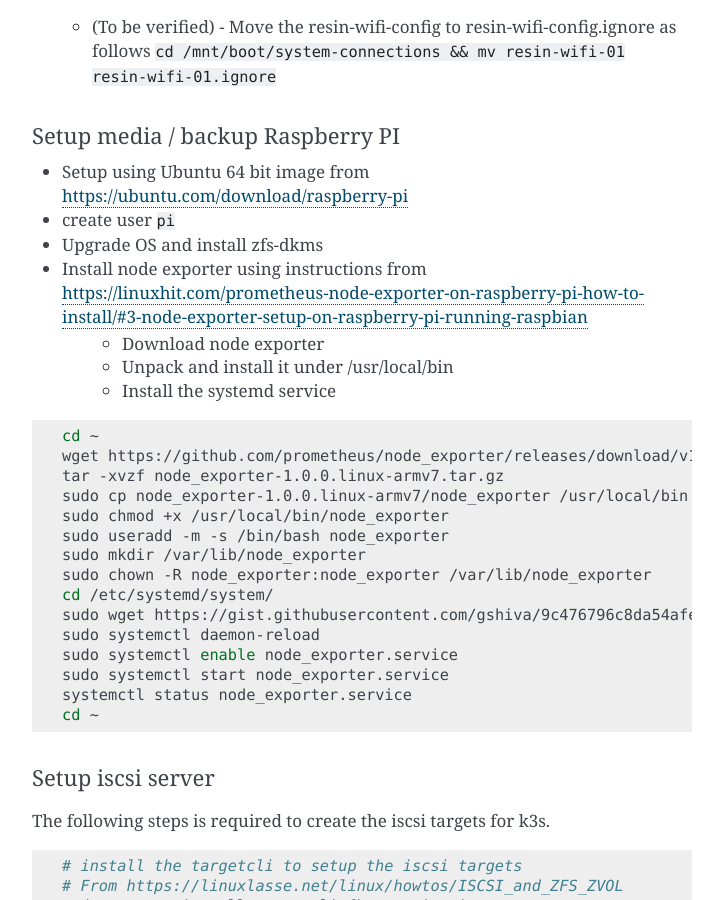
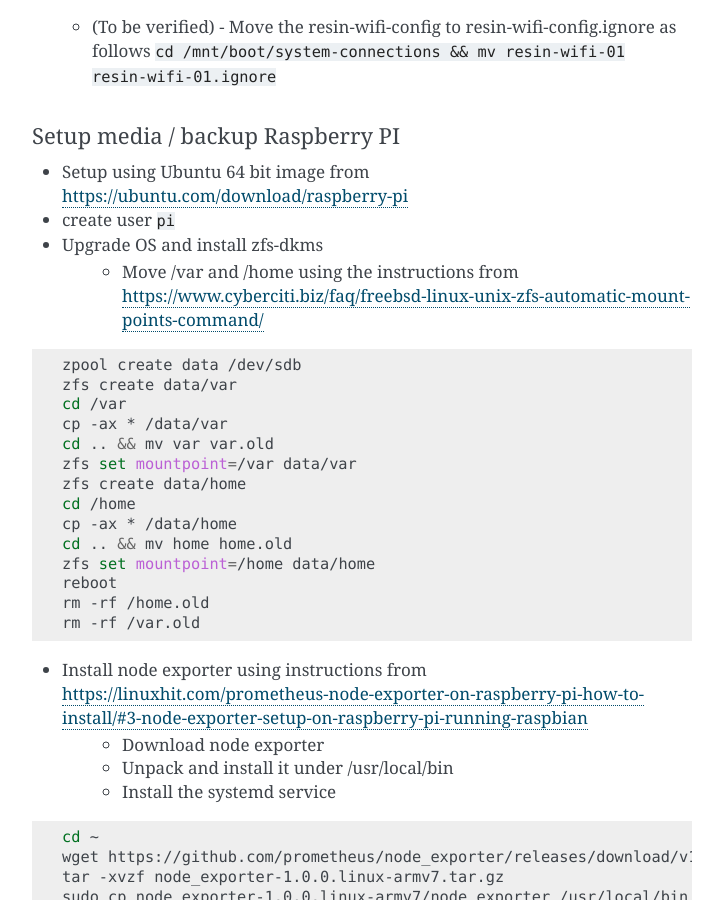
Before and after one commit to homeiac/home, a Sphinx documentation site: the page built from docs/source/index.rst, in a window 1280 px wide and 900 px high, scrolled down 1504 px. Shown: the whole window, without its empty margins (388-1111 px from the left). Built offline with Sphinx 7.4.7, drawn with Linux system fonts in a browser that asks for light colours.

Commit message:
Updated k3smaster instruction - how to mv var home
Used instructions from
https://www.cyberciti.biz/faq/freebsd-linux-unix-zfs-automatic-mount-points-command/

```diff
--- a/docs/source/index.rst
+++ b/docs/source/index.rst
@@ -54,6 +54,26 @@ Setup media / backup Raspberry PI
 - Setup using Ubuntu 64 bit image from https://ubuntu.com/download/raspberry-pi
 - create user ``pi``
 - Upgrade OS and install zfs-dkms
+   * Move /var and /home using the instructions from https://www.cyberciti.biz/faq/freebsd-linux-unix-zfs-automatic-mount-points-command/
+
+
+.. code-block:: bash
+
+  zpool create data /dev/sdb
+  zfs create data/var
+  cd /var
+  cp -ax * /data/var
+  cd .. && mv var var.old
+  zfs set mountpoint=/var data/var
+  zfs create data/home
+  cd /home
+  cp -ax * /data/home
+  cd .. && mv home home.old
+  zfs set mountpoint=/home data/home
+  reboot
+  rm -rf /home.old
+  rm -rf /var.old
+
 - Install node exporter using instructions from https://linuxhit.com/prometheus-node-exporter-on-raspberry-pi-how-to-install/#3-node-exporter-setup-on-raspberry-pi-running-raspbian
    * Download node exporter
    * Unpack and install it under /usr/local/bin
```
